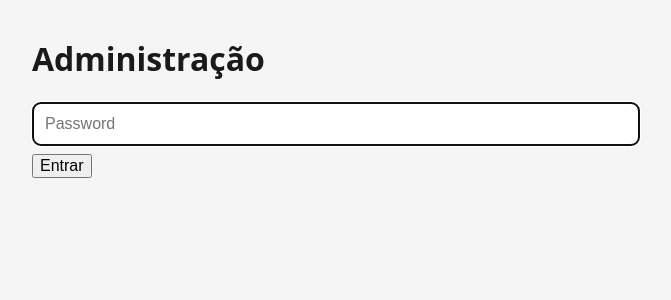
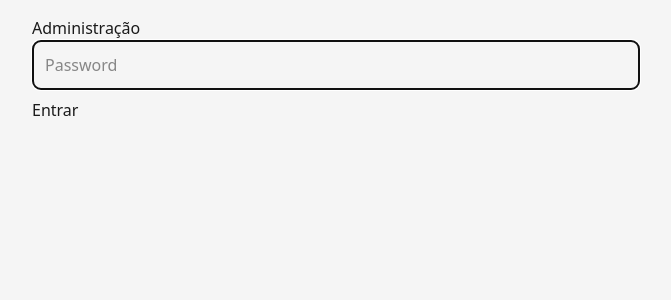
Before and after one commit to Paulinho522/CdpRec, a Next.js app: page /admin/login in a window 1280 px wide. Shown: the top 300 px of the page, without its empty margins (304-975 px from the left). Built offline with nearby package versions, Linux system fonts and the light colour scheme.

Commit message:
chore: install and configure Tailwind CSS v4

```diff
--- a/app/globals.css
+++ b/app/globals.css
@@ -1,3 +1,39 @@
+@import "tailwindcss";
+
+@theme {
+  --color-ctt-red: #e4032e;
+  --color-ctt-red-dark: #b8022d;
+}
+
+@keyframes skeleton-pulse {
+  0%, 100% { opacity: 1; }
+  50% { opacity: 0.4; }
+}
+
+@keyframes toast-slide-in {
+  from { transform: translateY(1rem); opacity: 0; }
+  to { transform: translateY(0); opacity: 1; }
+}
+
+@keyframes fade-in {
+  from { opacity: 0; }
+  to { opacity: 1; }
+}
+
+.animate-skeleton-pulse {
+  animation: skeleton-pulse 1.5s ease-in-out infinite;
+}
+
+.animate-toast-slide-in {
+  animation: toast-slide-in 0.2s ease-out;
+}
+
+.animate-fade-in {
+  animation: fade-in 0.25s ease-out;
+}
+
+/* --- Legacy classes below, still used by not-yet-rewritten pages.
+   Removed in Task 9 once every page uses Tailwind utilities instead. --- */
 * {
   box-sizing: border-box;
 }
--- /dev/null
+++ b/postcss.config.mjs
@@ -0,0 +1,8 @@
+/** @type {import('postcss-load-config').Config} */
+const config = {
+  plugins: {
+    '@tailwindcss/postcss': {},
+  },
+};
+
+export default config;
```
Also changed, not shown: package.json (+6 -4 lines), 1 other file (tests, documents, lock files or other folders).
